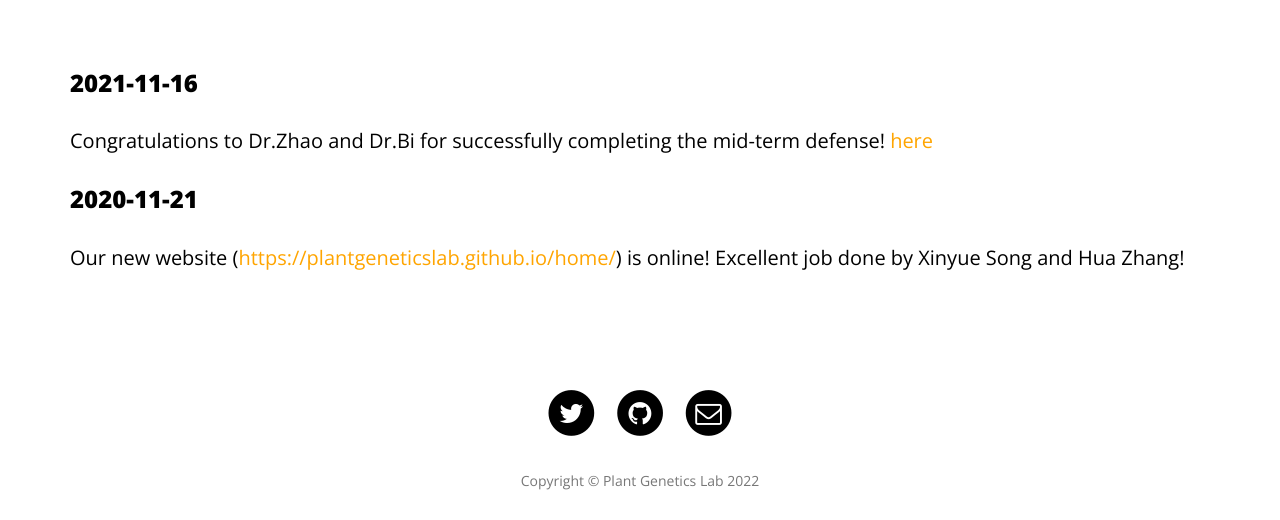
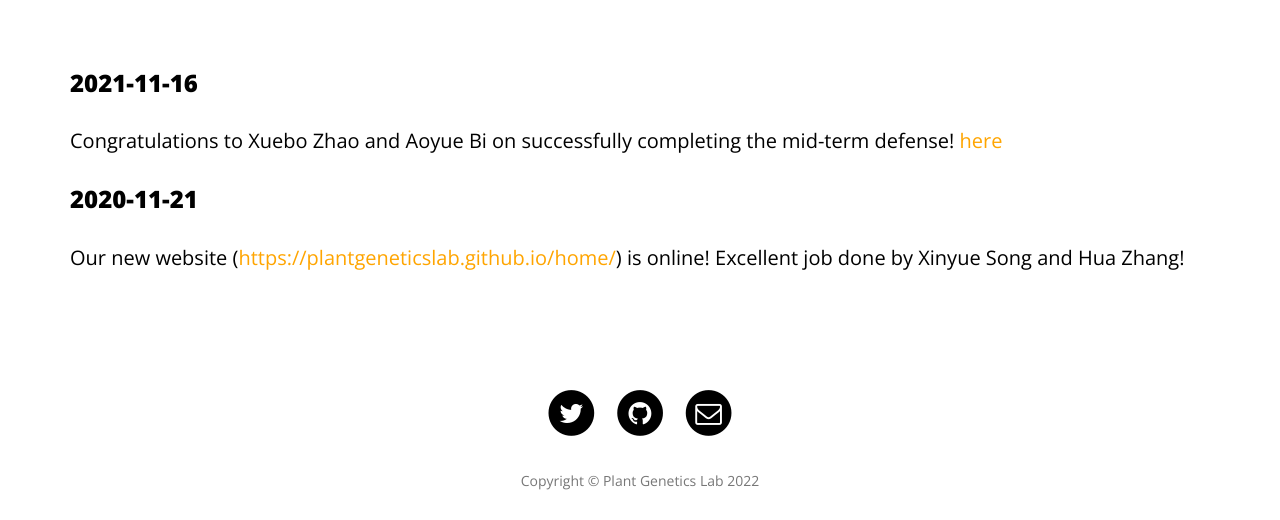
Before and after one commit to PlantGeneticsLab/home, a Jekyll site: the page built from news/index.html, in a window 1280 px wide. Shown: the part 531-1051 px from the top of the page. Built offline with Jekyll 4.4.1, drawn with Linux system fonts in a browser that asks for light colours; nearby versions of some CDN libraries.

Commit message:
Update index.html

```diff
--- a/news/index.html
+++ b/news/index.html
@@ -17,7 +17,7 @@ a,a:focus{
 
 
 <h3>2021-11-16</h3>
-<p>Congratulations to Dr.Zhao and Dr.Bi for successfully completing the mid-term defense!
+<p>Congratulations to Xuebo Zhao and Aoyue Bi on successfully completing the mid-term defense!
 <a href="../jobs.html">here</a>
 </p>
 
```
